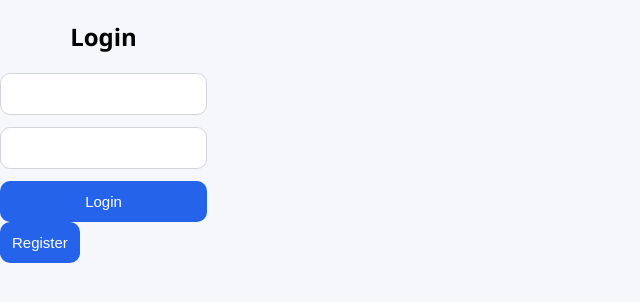
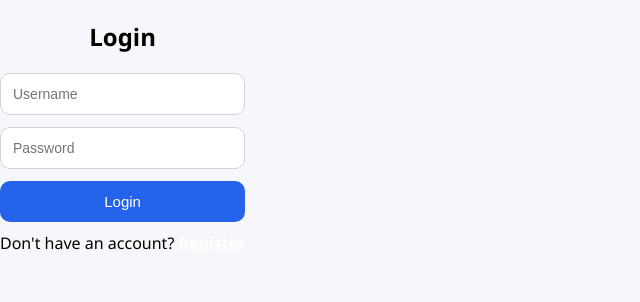
Before and after one commit to PreethiBose30/Smart-Fitness-Activity-Recommendation, a Flask app: page /login in a window 1280 px wide. Shown: the top 302 px of the page, without its empty margins (0-640 px from the left). Run offline with Flask 3, Linux system fonts and the light colour scheme.

Commit message:
Update login.html

```diff
--- a/templates/login.html
+++ b/templates/login.html
@@ -6,17 +6,23 @@
 </head>
 <body>
 
-<div class="container">
+<div class="auth-container">
+<div class="auth-card">
+
 <h2>Login</h2>
 
 <form method="POST">
-<input name="username" required>
-<input name="password" type="password" required>
+<input name="username" placeholder="Username" required>
+<input name="password" type="password" placeholder="Password" required>
 <button>Login</button>
 </form>
 
-<a href="/register"><button>Register</button></a>
+<p style="margin-top:10px;">
+Don't have an account?
+<a href="/register" style="color:white;"><b>Register</b></a>
+</p>
 
+</div>
 </div>
 
 </body>
```
